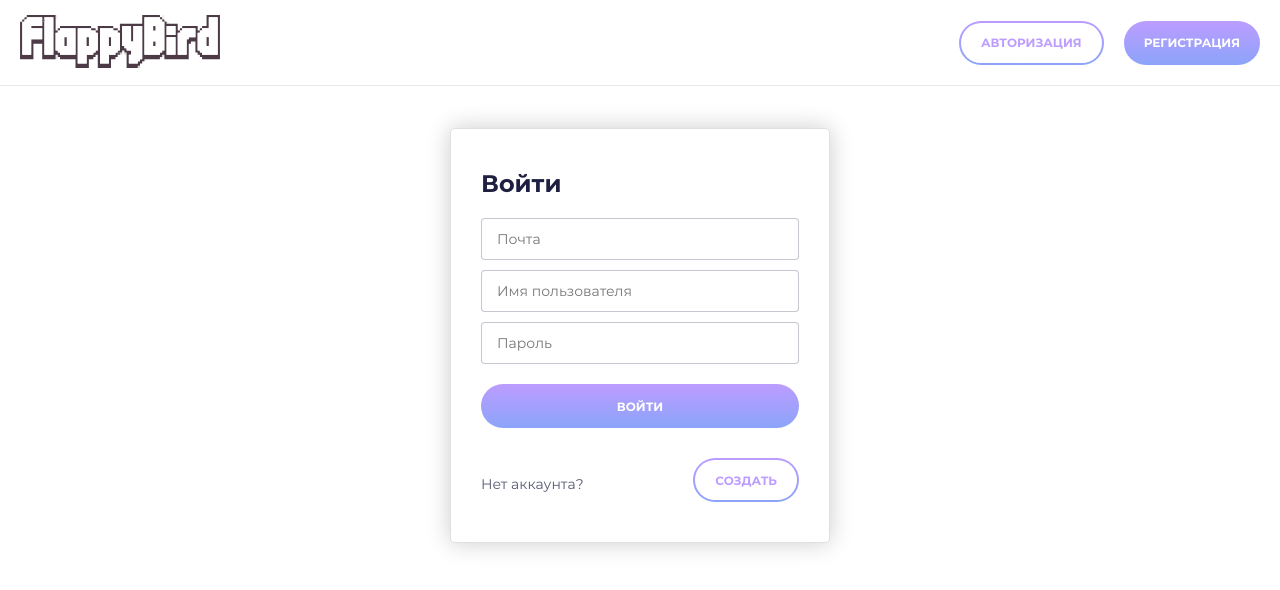
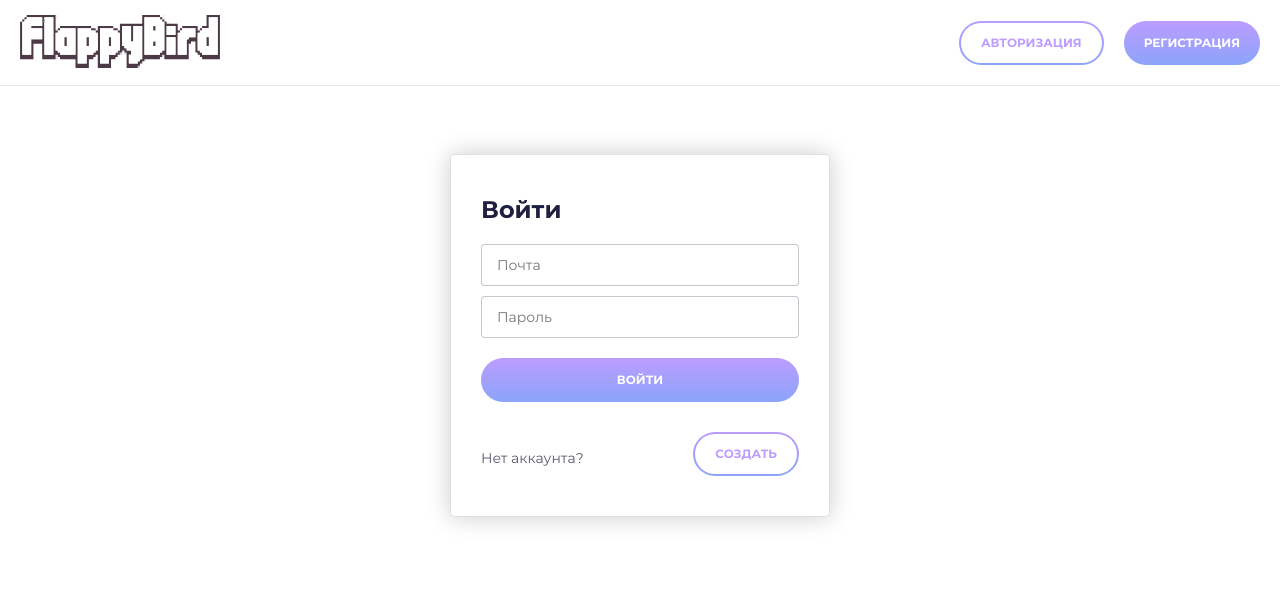
Before and after one commit to ashenoooone/flappy-bird, a React (Create React App) app in the folder client/: page /login in a window 1280 px wide. Shown: the top 590 px of the page. Built offline with nearby package versions, Linux system fonts and the light colour scheme.

Commit message:
CLIENT:feat:login thunk ready

```diff
--- a/client/src/components/Login/Login.jsx
+++ b/client/src/components/Login/Login.jsx
@@ -1,26 +1,45 @@
-import React from 'react';
+import React, { useState } from 'react';
+import { useDispatch } from 'react-redux';
 import { Link } from 'react-router-dom';
+import { loginUser } from '../../store/slices/thunks/userLoginThunk';
 import './Login.scss';
 const Login = () => {
+  const dispatch = useDispatch();
+  const [email, setEmail] = useState('');
+  const [password, setPassword] = useState('');
+  const onEmailChange = (e) => {
+    setEmail(e.target.value);
+  };
+
+  const onPasswordChange = (e) => {
+    setPassword(e.target.value);
+  };
+
+  const onSubmit = (e) => {
+    e.preventDefault();
+    dispatch(loginUser({ email, password }));
+  };
+
   return (
     <section className='login'>
       <div className='login__container'>
         <h1 className='login__title'>Войти</h1>
-        <form className='login__form form'>
+        <form className='login__form form' onSubmit={onSubmit}>
           <input
             type='email'
             className='login__input input'
             placeholder='Почта'
-          />
-          <input
-            type='text'
-            className='login__input input'
-            placeholder='Имя пользователя'
+            onChange={onEmailChange}
+            value={email}
+            required
           />
           <input
             type='password'
             className='login__input input'
             placeholder='Пароль'
+            onChange={onPasswordChange}
+            value={password}
+            required
           />
           <button type='submit' className='button button_default'>
             Войти
--- a/client/src/store/slices/thunks/userLoginThunk.js
+++ b/client/src/store/slices/thunks/userLoginThunk.js
@@ -6,12 +6,13 @@ export const loginUser = createAsyncThunk(
   async function ({ email, password }, { rejectWithValue }) {
     try {
       const responce = await axios.post(
-        'http://localhost:5000/api/user/registration',
+        'http://localhost:5000/api/user/login',
         {
           email: email,
           password: password,
         }
       );
+      console.log(responce.data);
       localStorage.setItem('jwt', responce.data.token);
       return responce.data;
     } catch (error) {
```
